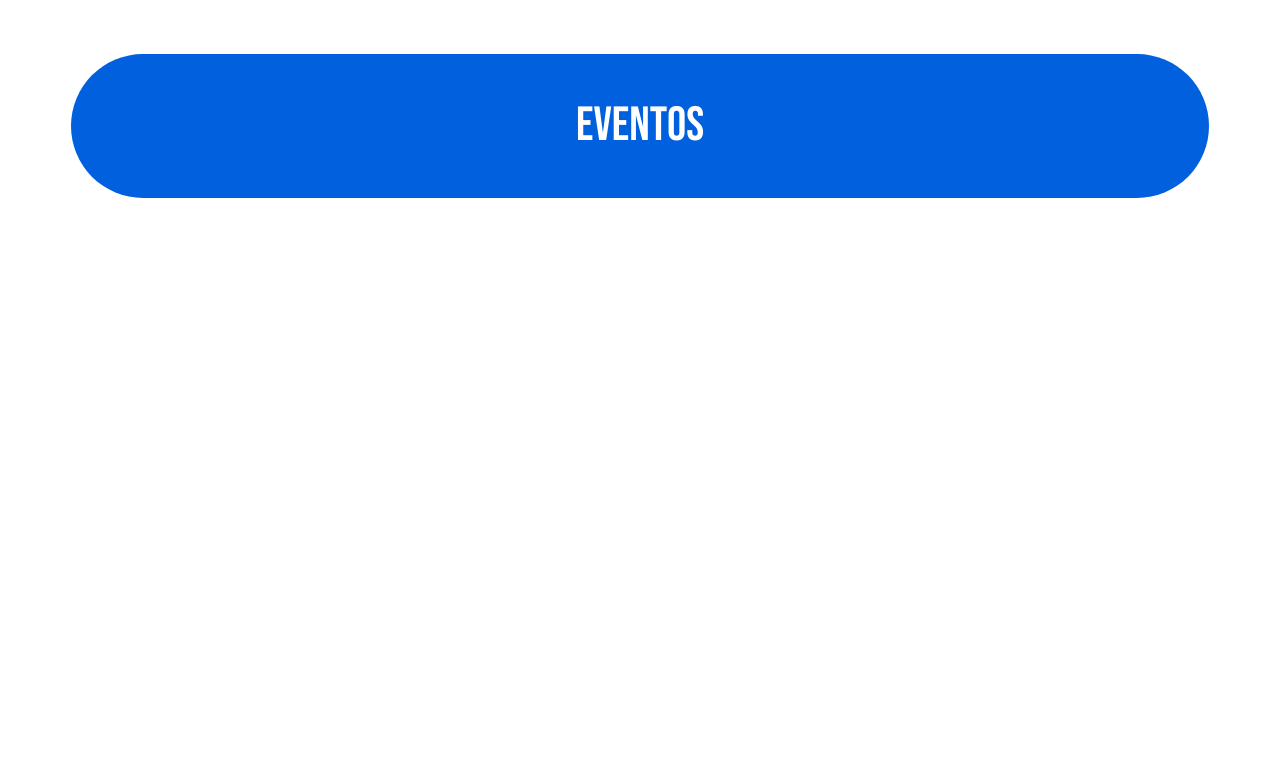
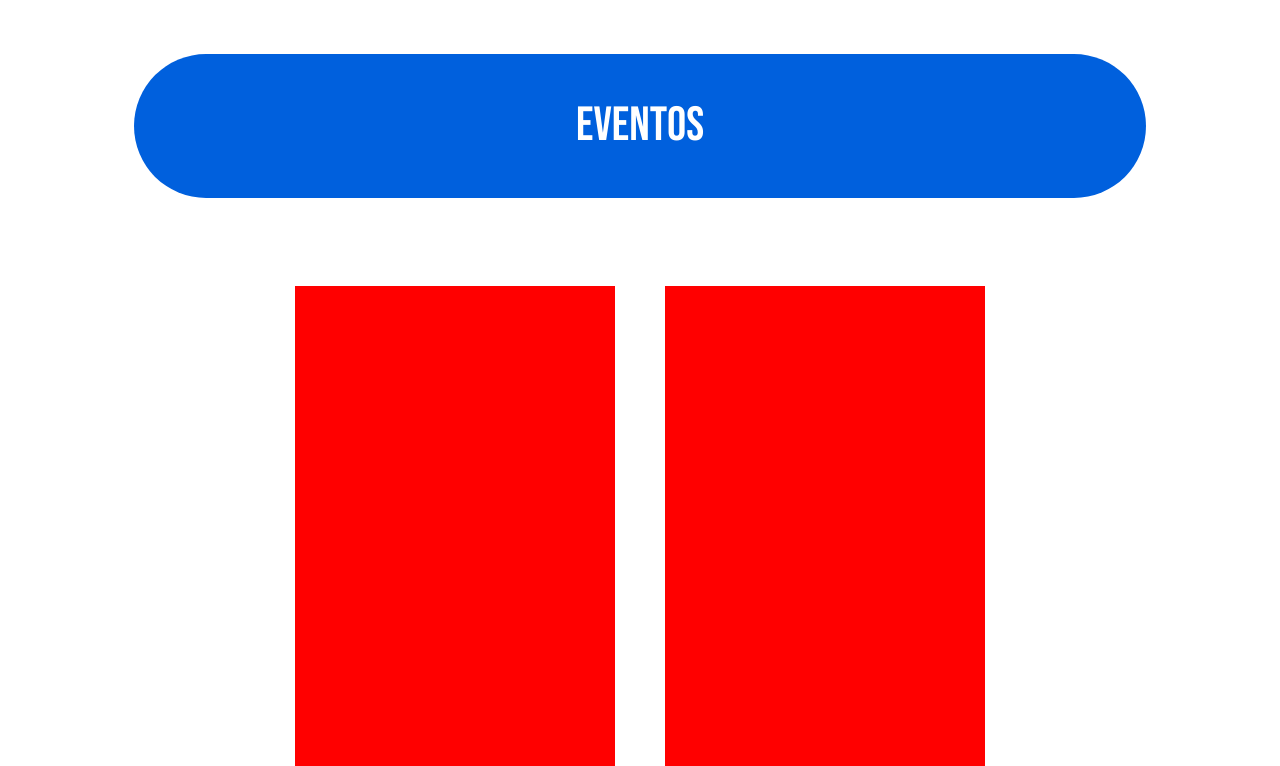
Before and after one commit to isaacj10p/BigBangLand, a plain HTML site: page eventos.html in a window 1280 px wide. Shown: the part 81-847 px from the top of the page. Before the commit the page ends 800 px from the top, so only its background shows below. Drawn offline with Linux system fonts and the light colour scheme.

Commit message:
Modificación básica de los eventos

```diff
--- a/eventos.html
+++ b/eventos.html
@@ -27,7 +27,14 @@
                     EVENTOS
                 </div>
             </div>
+            <div class="eventos">
+                <div class="evento">
 
+                </div>
+                <div class="evento">
+
+                </div>
+            </div>
         </section>
     </main>
 
--- a/styles/eventos.css
+++ b/styles/eventos.css
@@ -10,9 +10,24 @@
     display: flex;
     justify-content: center;
     align-items: center;
-    width: 90%;
+    width: 80%;
     height: 3em;
     font-size: 3em;
     color: white;
     border-radius: 100px;
 }
+
+.eventos{
+    display: flex;
+    justify-content: center;
+    gap: 50px;
+
+}
+
+.evento{
+    margin-top: 5em;
+    display: flex;
+    height: 30em;
+    width: 20em;
+    background-color: red;
+}
```
